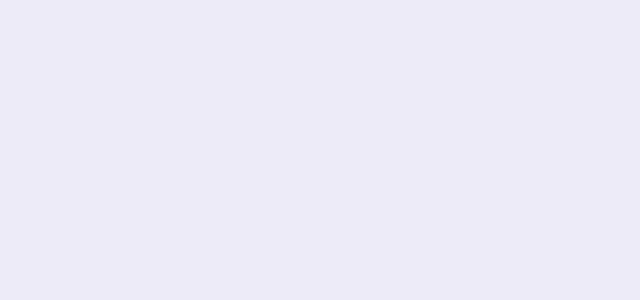
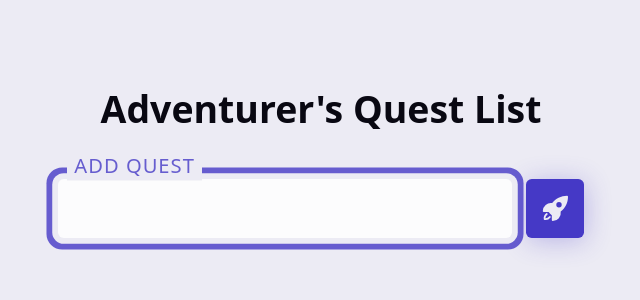
Before and after one commit to Keanu-Tibule/react-todo, a React (Vite) app: page / in a window 1280 px wide. Shown: the top 300 px of the page, without its empty margins (319-959 px from the left). Built offline with nearby package versions, Linux system fonts and the light colour scheme.

Commit message:
created form task

```diff
--- a/package.json
+++ b/package.json
@@ -10,6 +10,7 @@
     "preview": "vite preview"
   },
   "dependencies": {
+    "@heroicons/react": "^2.1.3",
     "react": "^18.2.0",
     "react-dom": "^18.2.0"
   },
--- a/src/App.jsx
+++ b/src/App.jsx
@@ -2,14 +2,23 @@ import { useState } from 'react'
 import reactLogo from './assets/react.svg'
 import viteLogo from '/vite.svg'
 import './App.css'
+//Custom Components
+import CustomForm from './components/CustomForm'
 
 function App() {
-  const [count, setCount] = useState(0)
+  const [count, setCount] = useState(0);
+
+  const addTask = (task) => {
+    console.log(task);
+  }
 
   return (
     <>
-      <div className="card">
-
+      <div className="container">
+        <header>
+          <h1>Adventurer's Quest List</h1>
+        </header>
+        <CustomForm addTask={addTask}/>
       </div>
     </>
   )
--- a/src/components/CustomForm.jsx
+++ b/src/components/CustomForm.jsx
@@ -1,7 +1,50 @@
-import React from 'react'
+import { useState } from 'react';
+//Library Imports
+import { RocketLaunchIcon } from '@heroicons/react/24/solid'
 
-export const CustomForm = () => {
-  return (
-    <div>CustomForm</div>
-  )
+const CustomForm = ({addTask}) => {
+    const[task,setTask]= useState("");
+
+    const handleFormSubmit = (e) => {
+        e.preventDefault();
+        addTask({
+            name: task,
+            checked: false,
+            id: Date.now()
+        });
+        setTask("");
+    }
+
+    return (
+        <form
+            className="todo"
+            onSubmit={handleFormSubmit}
+            >
+            <div className="wrapper">
+                <input
+                    type="text"
+                    id="task"
+                    className="input"
+                    value={task}
+                    onInput={(e) => setTask(e.target.value)}
+                    required
+                    autoFocus
+                    maxLength={60}
+                    placeholder="Add Quest"
+                />
+                <label
+                    htmlFor="task"
+                    className="label"
+                >Add Quest</label>
+            </div>
+            <button
+                className="btn"
+                aria-label="Add Quest"
+                type="submit"
+                >
+                <RocketLaunchIcon/>
+            </button>
+        </form>
+    )
 }
+export default CustomForm
```
Also changed, not shown: 1 other file (tests, documents, lock files or other folders).
